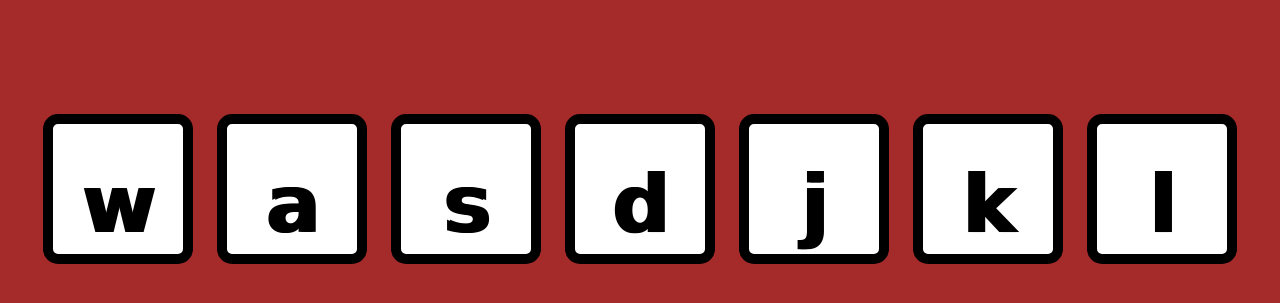
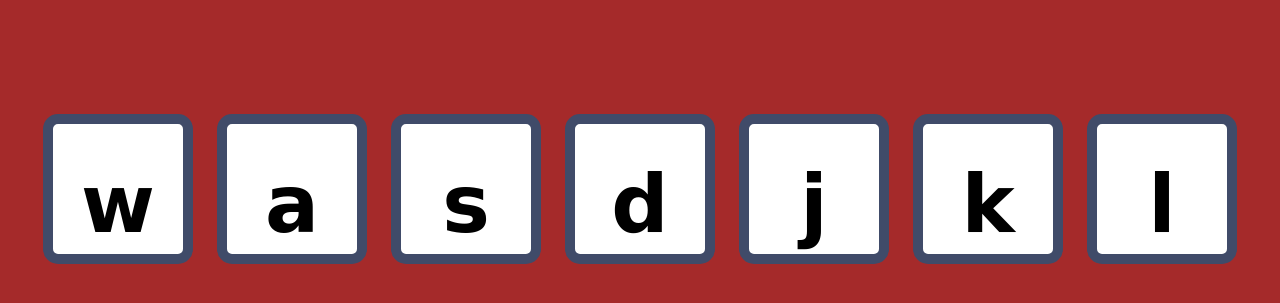
Before and after one commit to krsid/drumkit, a plain HTML site: page index.html in a window 1280 px wide. Shown: the part 257-560 px from the top of the page. Drawn offline with Linux system fonts and the light colour scheme.

Commit message:
Update style.css

```diff
--- a/style.css
+++ b/style.css
@@ -23,13 +23,13 @@ h1{
 
 button{
   outline: none;
-  border: 10px solid black;
+  border: 10px solid #404B69;
   font-size: 5rem;
   font-family: 'Arvo', cursive;
   line-height: 2;
   font-weight: 900;
   color: black;
-  text-shadow: 3px 0 black;
+  text-shadow: 3px 0 #fff;
   border-radius: 15px;
   display: inline-block;
   width: 150px;
```
